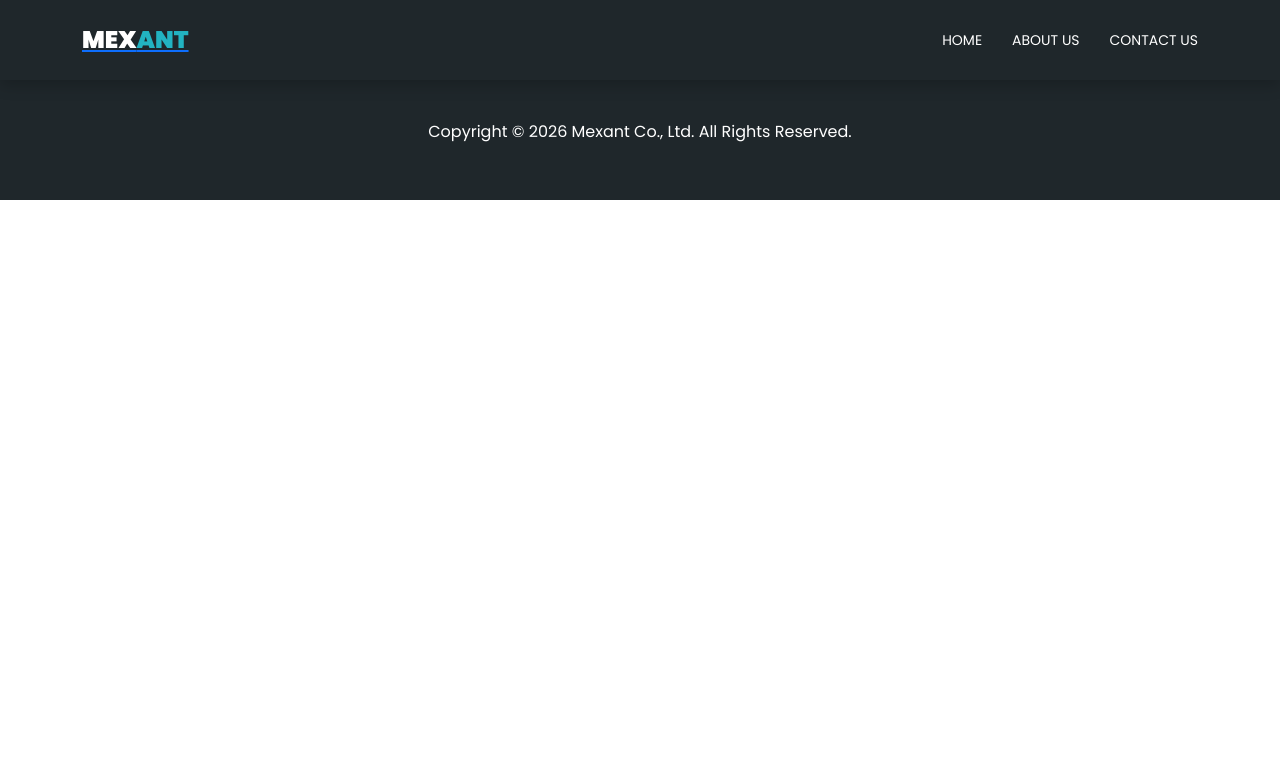
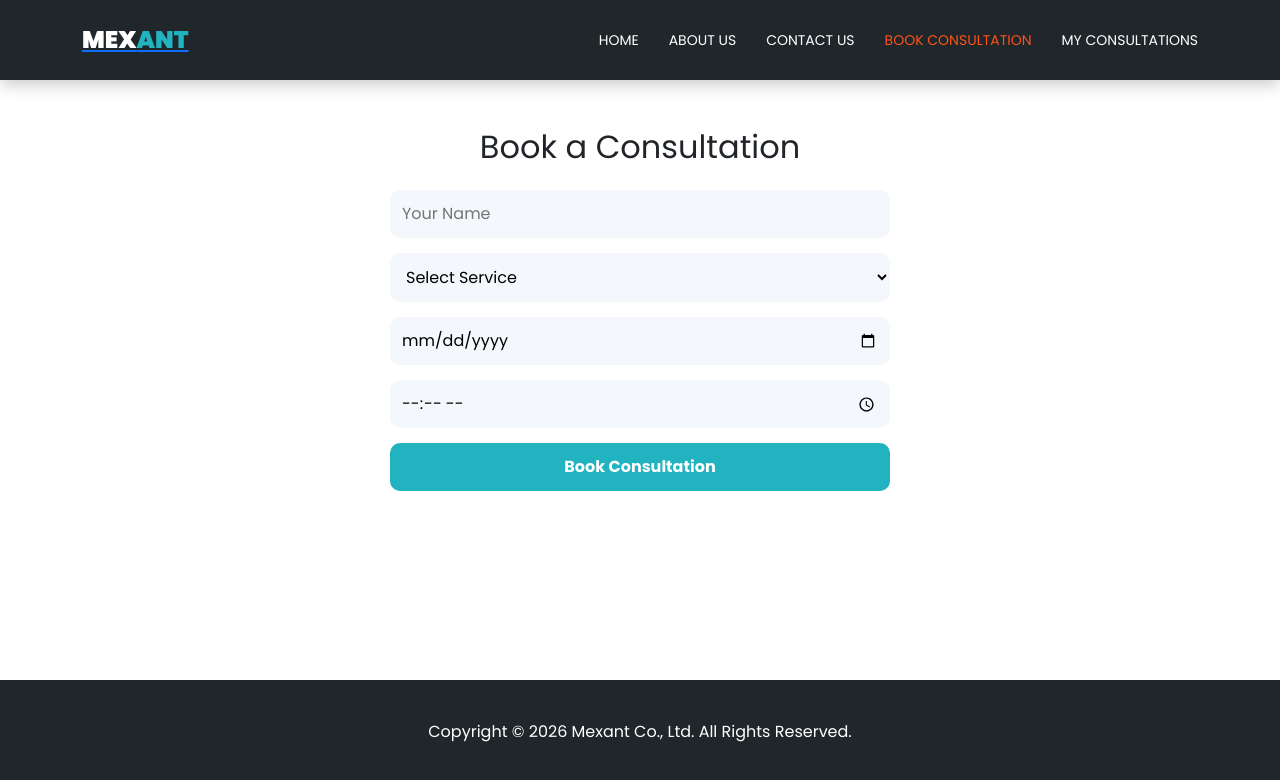
Before and after one commit to RebookCZ/sem-project, a Vue app: page /book in a window 1280 px wide. Shown: the top 780 px of the page. Built offline with nearby package versions, Linux system fonts and the light colour scheme.

Commit message:
add state manangment + global fix
add lazy loading for all route views
Store consultation data in localStorage and add button to clear it

```diff
--- a/src/App.vue
+++ b/src/App.vue
@@ -1,33 +1,35 @@
 <template>
+  <div id="app-layout">
     <header class="header-area">
       <div class="container">
-      <div class="row">
-        <div class="col-12">
         <nav class="main-nav">
           <router-link to="/" class="logo">
-              <h4 style="color: #fff; font-weight: 900; margin: 0;">MEX<span style="color: #22b3c1;">ANT</span></h4>
+            <h4 style="color: #fff; font-weight: 900; margin: 0;">
+              MEX<span style="color: #22b3c1;">ANT</span>
+            </h4>
           </router-link>
 
           <ul class="nav">
             <li><router-link to="/">Home</router-link></li>
             <li><router-link to="/about">About Us</router-link></li>
             <li><router-link to="/contact">Contact Us</router-link></li>
+            <li><router-link to="/book">Book Consultation</router-link></li>
+            <li><router-link to="/consultations">My Consultations</router-link></li>
           </ul>
         </nav>
       </div>
-      </div>
-    </div>
     </header>
 
-  <div class="main-content">
-    <router-view></router-view>
-  </div>
+    <main class="main-content">
+      <router-view />
+    </main>
 
     <footer class="footer-section">
       <div class="container">
         <p>Copyright © 2026 Mexant Co., Ltd. All Rights Reserved.</p>
       </div>
     </footer>
+  </div>
 </template>
 
 <script>
@@ -37,23 +39,32 @@ export default {
 </script>
 
 <style>
-/* Sticky Header Styles */
+html, body {
+  height: 100%;
+  margin: 0;
+}
+
+#app-layout {
+  min-height: 100vh;
+  display: flex;
+  flex-direction: column;
+}
 .header-area {
-  position: fixed; /* Fixes the header to the top */
+  position: fixed;
   top: 0;
   left: 0;
   width: 100%;
   height: 80px;
-  background-color: #1f272b; /* Solid dark color to prevent overlap mess */
+  background-color: #1f272b;
   display: flex;
   align-items: center;
-  z-index: 1000; /* Ensures header is above all content */
-  box-shadow: 0px 5px 15px rgba(0,0,0,0.2); /* Soft shadow for depth */
+  z-index: 1000;
+  box-shadow: 0px 5px 15px rgba(0,0,0,0.2);
 }
 
-/* Offset for the content so it doesn't hide under the fixed header */
 .main-content {
-  padding-top: 80px; /* Equal to the height of the header */
+  flex: 1;
+  padding-top: 80px;
 }
 
 .main-nav {
--- a/src/router/index.ts
+++ b/src/router/index.ts
@@ -1,8 +1,4 @@
 import { createRouter, createWebHistory } from 'vue-router'
-import HomeView from '../views/HomeView.vue'
-import AboutView from '../views/AboutView.vue'
-// We will create ContactView in the next step
-import ContactView from '../views/ContactView.vue'
 
 const router = createRouter({
   history: createWebHistory(import.meta.env.BASE_URL),
@@ -10,17 +6,27 @@ const router = createRouter({
     {
       path: '/',
       name: 'home',
-      component: HomeView
+      component: () => import('../views/HomeView.vue')
     },
     {
       path: '/about',
       name: 'about',
-      component: AboutView
+      component: () => import('../views/AboutView.vue')
     },
     {
       path: '/contact',
       name: 'contact',
-      component: ContactView
+      component: () => import('../views/ContactView.vue')
+    },
+    {
+      path: '/book',
+      name: 'book',
+      component: () => import('../views/BookConsultationView.vue')
+    },
+    {
+      path: '/consultations',
+      name: 'consultations',
+      component: () => import('../views/MyConsultationsView.vue')
     }
   ]
 })
--- /dev/null
+++ b/src/stores/useConsultationStore.ts
@@ -0,0 +1,41 @@
+import { defineStore } from 'pinia';
+
+export interface Consultation {
+  id: number;
+  name: string;
+  service: string;
+  date: string;
+  time: string;
+}
+
+export const useConsultationStore = defineStore('consultationStore', {
+  state: () => ({
+    consultations: [] as Consultation[]
+  }),
+
+  actions: {
+    addConsultation(consultation: Consultation) {
+      this.consultations.push(consultation);
+      this.saveToLocalStorage();
+    },
+
+    clearConsultations() {
+      this.consultations = [];
+      localStorage.removeItem('consultations');
+    },
+
+    loadFromLocalStorage() {
+      const data = localStorage.getItem('consultations');
+      if (data) {
+        this.consultations = JSON.parse(data);
+      }
+    },
+
+    saveToLocalStorage() {
+      localStorage.setItem(
+        'consultations',
+        JSON.stringify(this.consultations)
+      );
+    }
+  }
+});
--- /dev/null
+++ b/src/views/BookConsultationView.vue
@@ -0,0 +1,91 @@
+<template>
+  <div class="container mt-5 mb-5">
+    <h2 class="text-center mb-4">Book a Consultation</h2>
+
+    <form @submit.prevent="submitForm" class="consultation-form">
+      <input v-model="form.name" type="text" placeholder="Your Name" required />
+
+      <select v-model="form.service" required>
+        <option disabled value="">Select Service</option>
+        <option>Crypto Consulting</option>
+        <option>Investment Strategy</option>
+        <option>Wallet Security</option>
+      </select>
+
+      <input v-model="form.date" type="date" required />
+      <input v-model="form.time" type="time" required />
+
+      <button type="submit">Book Consultation</button>
+    </form>
+
+    <div v-if="success" class="alert alert-success mt-4">
+      Consultation successfully booked!
+    </div>
+  </div>
+</template>
+
+<script lang="ts">
+import { useConsultationStore } from '@/stores/useConsultationStore';
+
+export default {
+  name: 'BookConsultationView',
+
+  data() {
+    return {
+      success: false,
+      form: {
+        name: '',
+        service: '',
+        date: '',
+        time: ''
+      },
+      store: useConsultationStore()
+    };
+  },
+
+  mounted() {
+    this.store.loadFromLocalStorage();
+  },
+
+  methods: {
+    submitForm() {
+      this.store.addConsultation({
+        id: Date.now(),
+        ...this.form
+      });
+
+      this.success = true;
+      this.form = { name: '', service: '', date: '', time: '' };
+
+      setTimeout(() => (this.success = false), 3000);
+    }
+  }
+};
+</script>
+
+<style scoped>
+.consultation-form {
+  max-width: 500px;
+  margin: auto;
+  display: flex;
+  flex-direction: column;
+  gap: 15px;
+}
+
+.consultation-form input,
+.consultation-form select {
+  padding: 12px;
+  border-radius: 10px;
+  border: none;
+  background: #f4f7fb;
+}
+
+.consultation-form button {
+  padding: 12px;
+  border-radius: 10px;
+  border: none;
+  background: #22b3c1;
+  color: white;
+  font-weight: bold;
+}
+</style>
--- /dev/null
+++ b/src/views/MyConsultationsView.vue
@@ -0,0 +1,75 @@
+<template>
+  <div class="container mt-5 mb-5">
+    <h2 class="text-center mb-4">My Consultations</h2>
+
+    <div v-if="consultations.length === 0" class="text-center">
+      No consultations booked yet.
+    </div>
+
+    <div
+      v-for="item in consultations"
+      :key="item.id"
+      class="consultation-card"
+    >
+      <h5>{{ item.service }}</h5>
+      <p><strong>Name:</strong> {{ item.name }}</p>
+      <p><strong>Date:</strong> {{ item.date }}</p>
+      <p><strong>Time:</strong> {{ item.time }}</p>
+    </div>
+
+    <button
+      v-if="consultations.length"
+      class="clear-btn"
+      @click="clearConsultations"
+    >
+      Clear all consultations
+    </button>
+  </div>
+</template>
+
+<script lang="ts">
+import { useConsultationStore } from '@/stores/useConsultationStore';
+
+export default {
+  name: 'MyConsultationsView',
+
+  computed: {
+    store() {
+      return useConsultationStore();
+    },
+
+    consultations() {
+      return this.store.consultations;
+    }
+  },
+
+  methods: {
+    clearConsultations() {
+      this.store.clearConsultations();
+    }
+  },
+
+  mounted() {
+    this.store.loadFromLocalStorage();
+  }
+};
+</script>
+
+<style scoped>
+.consultation-card {
+  background: #f4f7fb;
+  padding: 20px;
+  border-radius: 15px;
+  margin-bottom: 15px;
+}
+
+.clear-btn {
+  margin-top: 20px;
+  padding: 10px 20px;
+  border-radius: 8px;
+  border: none;
+  background: #ff4d4f;
+  color: white;
+  cursor: pointer;
+}
+</style>
```
Lines whose indentation alone changed are shown as unchanged.
